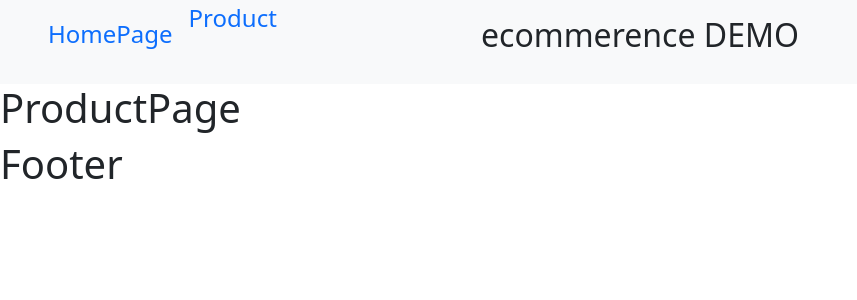
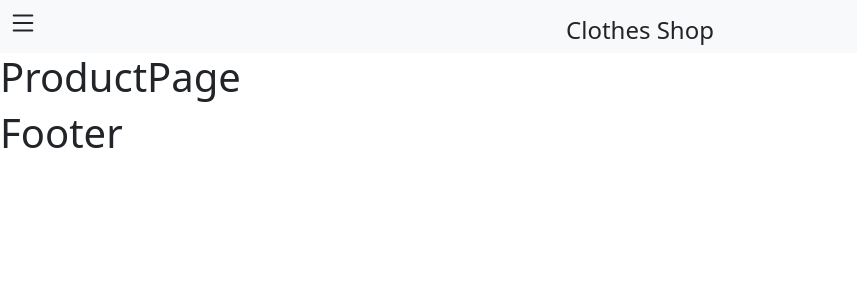
Before and after one commit to mzgardowski/ecommerenceportfolio, a React (Create React App) app: page /product in a window 1280 px wide. Shown: the top 300 px of the page, without its empty margins (0-857 px from the left). Built offline with nearby package versions, Linux system fonts and the light colour scheme.

Commit message:
Add menu

```diff
--- a/src/Components/Layout/Header/Navigation.tsx
+++ b/src/Components/Layout/Header/Navigation.tsx
@@ -1,17 +1,53 @@
+import { useState } from 'react';
 import { Link } from 'react-router-dom';
+import { List, ChevronLeft } from 'react-bootstrap-icons';
 
 const Navigation = () => {
+  const [menu, setMenu] = useState<boolean>(false);
+
+  const onToggleMenu = () => {
+    setMenu((prev) => !prev);
+  };
+
   return (
-    <nav className='col-md-3'>
-      <ul>
-        <li className='p-3'>
-          <Link to='/'>HomePage</Link>
-        </li>
-        <li>
-          <Link to='/product'>Product</Link>
-        </li>
-      </ul>
-    </nav>
+    <div className='col-3 col-sm-3'>
+      {menu ? (
+        <ChevronLeft
+          cursor='pointer'
+          onClick={() => onToggleMenu()}
+          size={30}
+          className='m-2'
+        />
+      ) : (
+        <List
+          cursor='pointer'
+          onClick={() => onToggleMenu()}
+          size={30}
+          className='m-2'
+        />
+      )}
+      {menu && (
+        <div className='position-fixed bg-light col-12'>
+          <ul className='m-1 p-1 list-group'>
+            <li>
+              <Link onClick={() => onToggleMenu()} to='/'>
+                HomePage
+              </Link>
+            </li>
+            <li>
+              <Link onClick={() => onToggleMenu()} to='/product'>
+                Product
+              </Link>
+            </li>
+            <li>
+              <Link onClick={() => onToggleMenu()} to='/product'>
+                Product
+              </Link>
+            </li>
+          </ul>
+        </div>
+      )}
+    </div>
   );
 };
 
--- a/src/Layout/Header/Header.scss
+++ b/src/Layout/Header/Header.scss
@@ -1,12 +1,22 @@
 .app-header {
   ul {
     list-style: none;
-    display: inline-flex;
-    a {
-      font-size: 24px;
+    li {
       text-align: center;
-      text-justify: center;
-      text-decoration: none;
+      padding: 12px;
+      a {
+        font-size: 18px;
+        padding: 12px;
+        font-family: 'Segoe UI', Tahoma, Geneva, Verdana, sans-serif;
+        text-align: center;
+        text-justify: center;
+        text-decoration: none;
+        color: black;
+        text-transform: uppercase;
+        &:hover {
+          text-decoration: underline;
+        }
+      }
     }
   }
 }
--- a/src/Layout/Header/Header.tsx
+++ b/src/Layout/Header/Header.tsx
@@ -5,10 +5,10 @@ const Header = () => {
   return (
     <header className='row bg-light app-header'>
       <Navigation />
-      <div className='col-md-6'>
-        <h2 className='mt-3 text-center'>ecommerence DEMO</h2>
+      <div className='col-6'>
+        <h4 className='text-center mt-3'>Clothes Shop</h4>
       </div>
-      <div className='col-md-3'>
+      <div className='col-3'>
         <i className='bi-alarm' color='black'></i>
       </div>
     </header>
```
Also changed, not shown: .eslintrc.json.
